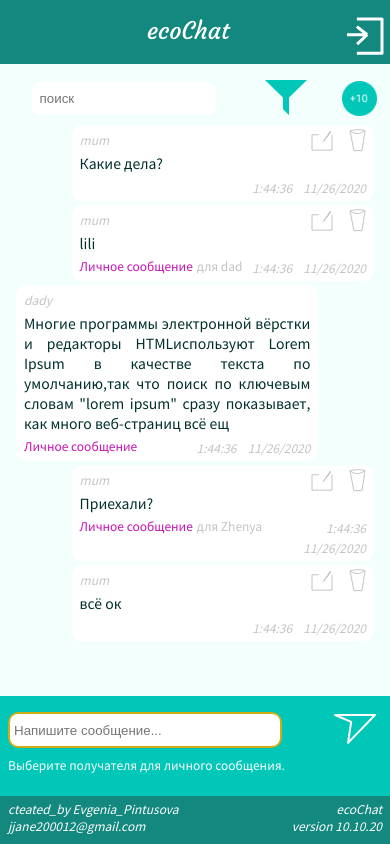
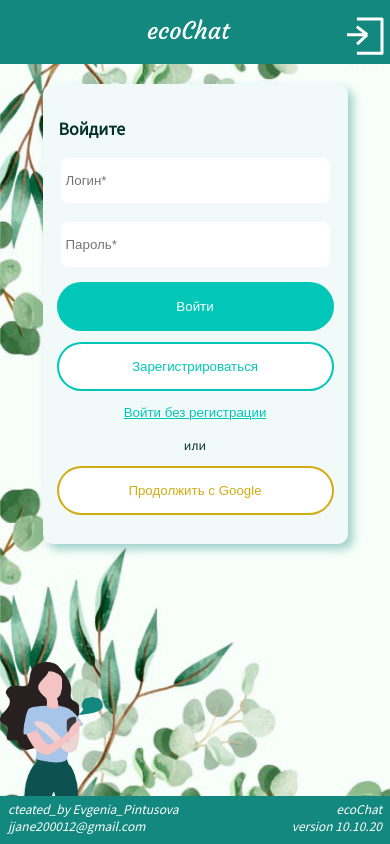
Before and after one commit to EvgeniaPintusova/JS-Camping, a website: page UI/index.html in a window 390 px wide. Drawn offline with Linux system fonts and the light colour scheme.

Commit message:
forms in index.html

```diff
--- /dev/null
+++ b/UI/Scripts/controller.js
@@ -0,0 +1,17 @@
+console.log("hello");
+class Controller {
+  constructor() {
+    this.model = new MessageList([], "mememe");
+    this.userList = new UserList([], []);
+    this.headerView = new HeaderView("nickname");
+    this.messagesView = new MessagesView("messages-list");
+    this.activeUsersView = new ActiveUsersView("active-users");
+  }
+  addMessage(form) {
+    let msg = new Message(form[0].value, "I");
+    if (this.model.add(msg)) {
+      this.messagesView.display(this.model.getPage(), this.model.user);
+    }
+  }
+}
+window.controller = new Controller();
--- a/UI/index.html
+++ b/UI/index.html
@@ -26,8 +26,36 @@
             </p>
         </div>
     </header>
+    <div class="login-page" style="display: flex;">
+        <img class="login-picture" src="images/login.png" alt="картинка: девушка в чате"/>
+        <img class="login-picture-mobile" src="images/login-mobile.png"/>
+        <form class="login">
+            <p class="login-text">Войдите</p>
 
-    <main class="main">
+            <input class="login-input" type="text" placeholder="Логин*" />
+            <input class="login-input" type="password" placeholder="Пароль*" />
+            <button class="login-button ">Войти</button>
+            <button class="login-button login-button-second">Зарегистрироваться</button>
+            <button class="login-button-third">Войти без регистрации</button>
+            <p class="login-p">или</p>
+            <button class="login-button login-button-fourth">Продолжить с Google</button>
+        </form>
+    </div>
+    <div class="registration-page" style="display: none;">
+        <img class="login-picture-mobile" src="images/registr-mobile.png"/>
+        <form class="registration">
+            <p class="registration-text">Зарегистрируйтесь</p>
+            <input class="login-input" type="text" placeholder="Придумайте логин*" />
+            <input class="login-input" type="password" placeholder="Придумайте пароль*" />
+            <input class="login-input" type="password" placeholder="Подтвердите пароль*" />
+            <button class="login-button ">Зарегистрироваться</button>
+            <button class="login-button login-button-second">Войти</button>
+            <button class="login-button-third">Войти без регистрации</button>
+            <p class="login-p">или</p>
+            <button class="login-button login-button-fourth">Продолжить с Google</button>
+        </form>
+    </div>
+    <main class="main" style="display: none;">
         <div class="flex-container">
             <div class="flex-container-1">
                 <div class="listing">
@@ -41,13 +69,12 @@
                 <div class="message_nav">
                     <div class="find">
                         <input type="text" id="search" placeholder="поиск" title="поиск сообщений"/>
-                        <button class="main-button" title="фильтровать сообщения">Фильтровать</button>
+                         <button class="main-button" title="фильтровать сообщения" onclick="openbox('box'); return false">Фильтры</button>
                         <button class="main-button" title="загрузить сообщения"> Загрузить ещё</button>
-                        <div class="img-button" title="фильтровать сообщения">
-                            <svg width="42" height="35" viewBox="0 0 42 35" fill="none" xmlns="http://www.w3.org/2000/svg">
-                                <path d="M21 20.6239L42 0H0L21 20.6239Z" fill="#00C7B8"/>
-                                <path d="M18.0301 14.5833H23.9698V35L18.0301 29.1667V14.5833Z" fill="#00C7B8"/>
-                            </svg>
+                        <div title="фильтровать сообщения" >
+                            <button class="img-button" onclick="openbox('box'); return false">
+                                <img alt="кнопка загрузить" src="images/filter.png"/>
+                            </button>
                         </div>
                         <div title="загрузить сообщения">
                             <button class="img-button">
@@ -55,7 +82,7 @@
                             </button>
                         </div>
                     </div>
-                    <div class="filters">
+                    <div class="filters" id = "box">
                         <div class="form-filters">
                             <form class="filters-date">
                                 <div>
@@ -82,7 +109,7 @@
                     </div>
                     <div class="delete-filters">
                         <p>Фильтры применены</p>
-                        <button class="main_button" title="Отменить фильтры">Сбросить</button>
+                        <button class="main-button" title="Отменить фильтры">Сбросить</button>
                     </div>
                 </div>
 
@@ -91,9 +118,9 @@
                     </div>
                 </div>
                 <div class="send">
-                    <form>
-                        <input type="text" id="send"contenteditable="true" placeholder="Напишите сообщение..." autofocus title="напишите своё сообщение"/>
-                        <button title="отправить сообщение">
+                    <form action="" onsubmit="controller.addMessage(this.send.value)">
+                        <input type="text" name="send"id="send"contenteditable="true" placeholder="Напишите сообщение..." autofocus title="напишите своё сообщение"/>
+                        <button type="submit" title="отправить сообщение" >
                             <svg width="42" height="31" viewBox="0 0 42 31" fill="none" xmlns="http://www.w3.org/2000/svg">
                                 <path d="M41 1.99023L14.0159 29.8538L17.1905 8.84896L1 1.99023H41Z" fill="#00C7B8" stroke="white" stroke-width="2" stroke-linejoin="round"/>
                             </svg>
@@ -164,8 +191,19 @@
             </p>
         </div>
     </template>
-
 </body>
- <script type="text/javascript" src="Scripts/script.js"></script>
-  <script type="text/javascript" src="Scripts/UserList.js"></script>
+<script type="text/javascript" src="Scripts/model.js"></script>
+<script type="text/javascript" src="Scripts/view.js"></script>
+<script type="text/javascript" src="Scripts/controller.js"></script>
+<script type="text/javascript">
+    function openbox(id){
+        display = document.getElementById(id).style.display;
+        if(display=='none'){
+            document.getElementById(id).style.display='block';
+        }
+        else{
+            document.getElementById(id).style.display='none';
+        }
+    }
+    </script>
 </html>
--- a/UI/style.css
+++ b/UI/style.css
@@ -24,6 +24,7 @@ body {
   --color8: #c714b2; /*личн.сообщения*/
   --color9: #c4c4c4; /*доп.информация*/
   --color10: #fffcd8; /*подложка фильтров*/
+  --color11: #f2faf9; /*для форм регистрации*/
   --space0: 0;
   --space-xs: 5px;
   --space-s: 10px;
@@ -382,7 +383,117 @@ svg {
 .footer .flex-container {
   justify-content: space-between;
 }
+.login,
+.registration {
+  background-color: var(--color11);
+  min-width: 30%;
+  padding: var(--space-l);
+  border-radius: 10px;
+  margin: var(--space-l);
+  box-shadow: 5px 5px 10px rgba(19, 136, 127, 0.4);
+  font-size: var(--text-big);
+}
+.registration {
+  margin-left: 50%;
+}
+.login-text,
+.registration-text {
+  font-size: var(--text-big);
+  color: var(--color5);
+  font-weight: bold;
+}
+.login-input,
+.login-button {
+  display: block;
+  padding: 15px 5px;
+  margin: 15px 0px;
+  border: none;
+}
+.login-input {
+  background-color: var(--color0);
+  width: 95%;
+  border: 2px solid var(--color11);
+  border-radius: 10px;
+}
+.login-input:focus {
+  border: 2px solid var(--color3);
+  outline: 2px solid var(--color11);
+}
+.login-button {
+  color: var(--color0);
+  background-color: var(--color2);
+  border-radius: 25px;
+  width: 100%;
+  min-width: 100px;
+  min-height: 24px;
+  box-shadow: 0 0 0 2px var(--color2);
+}
+.login-button:hover {
+  background-color: var(--color0);
+  color: var(--color2);
+  box-shadow: 0 0 0 2px var(--color2);
+}
 
+.login-button-second {
+  background-color: var(--color0);
+  color: var(--color2);
+  box-shadow: 0 0 0 2px var(--color2);
+}
+.login-button-second:hover {
+  background-color: var(--color2);
+  color: var(--color0);
+}
+.login-button-third {
+  color: var(--color2);
+  text-decoration: underline;
+  display: block;
+  margin: auto;
+  background: transparent;
+  border: none;
+  outline: none;
+}
+.login-button-third:hover {
+  color: var(--color3);
+}
+.login-p {
+  text-align: center;
+  font-size: var(--text-add);
+  color: var(--color5);
+  margin: 15px 0;
+}
+.login-button-fourth {
+  background-color: var(--color0);
+  color: var(--color3);
+  box-shadow: 0 0 0 2px var(--color3);
+}
+.login-button-fourth:hover {
+  background-color: var(--color3);
+  color: var(--color0);
+  box-shadow: 0 0 0 2px var(--color3);
+}
+.login-button:focus {
+  outline: none;
+  box-shadow: 0 0 0 2px var(--color5);
+}
+.login-picture {
+  height: 400px;
+  margin: var(--space-l);
+}
+.login-picture-mobile {
+  display: none;
+}
+.login-page,
+.registration-page {
+  display: flex;
+  justify-content: center;
+  align-items: flex-end;
+}
+.registration-page {
+  background-image: url(images/registr.png);
+  background-repeat: no-repeat;
+  background-size: cover;
+  justify-content: flex-start;
+}
 /*RESIZING*/
 @media all and (min-width: 1440px) {
   .flex-container {
@@ -392,6 +503,10 @@ svg {
 @media all and (max-width: 1024px) {
   .flex-container {
     width: 80%;
+  }
+  .login,
+  .registration {
+    min-width: 40%;
   }
 }
 @media all and (max-width: 770px) {
@@ -419,6 +534,28 @@ svg {
     width: 90%;
     min-height: 24px;
   }
+  .login-page,
+  .registration-page {
+    flex-direction: column-reverse;
+  }
+  .login,
+  .registration {
+    min-width: 70%;
+    margin: 5% auto;
+  }
+  .login-picture {
+    display: none;
+  }
+  .login-picture-mobile {
+    display: block;
+    position: absolute;
+    bottom: 2rem;
+    left: 0;
+    height: 250px;
+  }
+  .registration-page {
+    background-image: none;
+  }
 }
 @media all and (max-width: 450px) {
   .flex-container-1 {
@@ -430,7 +567,10 @@ svg {
     --space-m: 8px;
     --space-l: 16px;
   }
-  .logo{
+  .logo {
     margin-top: var(--space-l);
   }
+  .login-picture-mobile {
+    height: 150px;
+  }
 }
```
Also changed, not shown: UI/Scripts/model.js (renamed from UI/Scripts/script.js, +59 -39 lines), UI/Scripts/view.js (renamed from UI/Scripts/UserList.js, +39 -28 lines), UI/images/filter.png, UI/images/login-mobile.png (added), UI/images/login.png (added), UI/images/registr-mobile.png (added), UI/images/registr.png (added).
